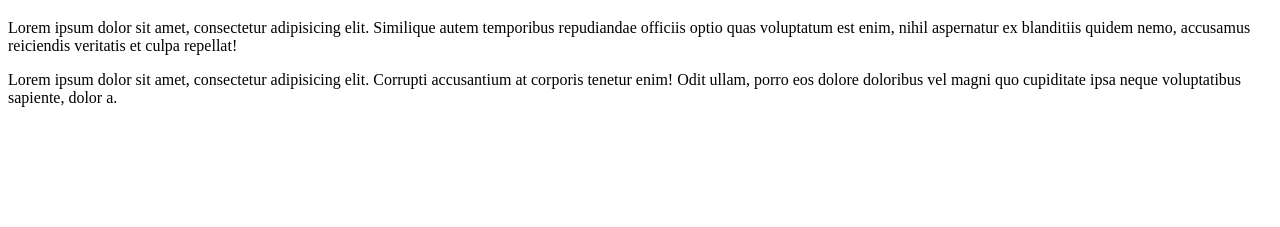
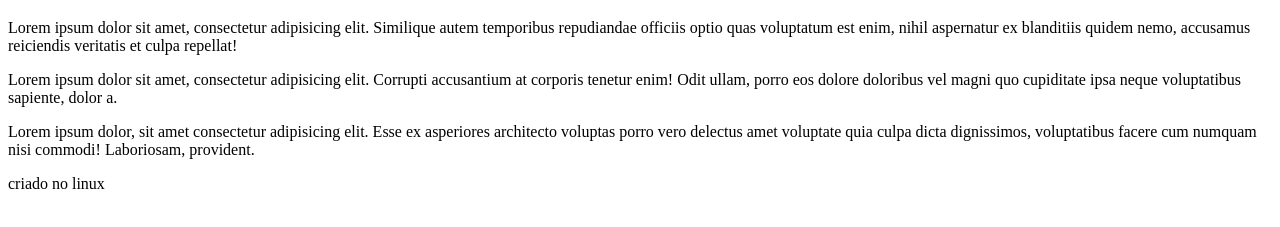
Before and after one commit to DiegoGranado/Primieirorepositorio, a plain HTML site: page Site-exemplo/Index.html in a window 1280 px wide. Shown: the part 61-288 px from the top of the page. Drawn offline with Linux system fonts and the light colour scheme.

Commit message:
Update Index.html

```diff
--- a/Site-exemplo/Index.html
+++ b/Site-exemplo/Index.html
@@ -10,5 +10,8 @@
     <h1>Olá, Mundo</h1>
     <p>Lorem ipsum dolor sit amet, consectetur adipisicing elit. Similique autem temporibus repudiandae officiis optio quas voluptatum est enim, nihil aspernatur ex blanditiis quidem nemo, accusamus reiciendis veritatis et culpa repellat!</p>
     <p>Lorem ipsum dolor sit amet, consectetur adipisicing elit. Corrupti accusantium at corporis tenetur enim! Odit ullam, porro eos dolore doloribus vel magni quo cupiditate ipsa neque voluptatibus sapiente, dolor a.</p>
+    <p>Lorem ipsum dolor, sit amet consectetur adipisicing elit. Esse ex asperiores architecto voluptas porro vero delectus amet voluptate quia culpa dicta dignissimos, voluptatibus facere cum numquam nisi commodi! Laboriosam, provident.
+    </p>
+    <p>criado no linux</p>
 </body>
 </html>
```
